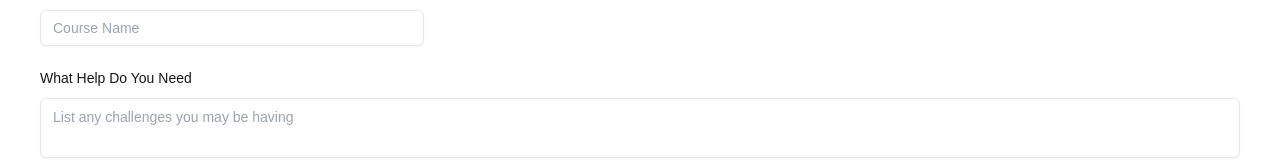
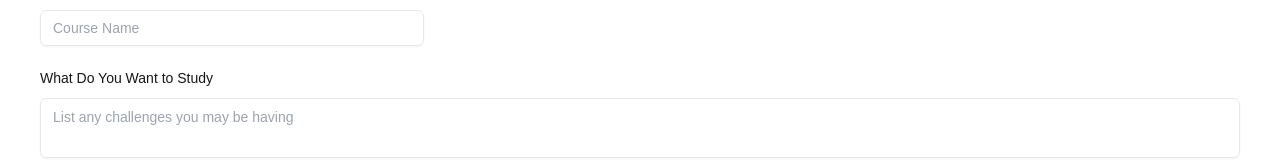
Before and after one commit to toluodunuga23/study-worksheet-app, a Next.js app: page /createForm in a window 1280 px wide. Shown: the part 240-400 px from the top of the page. Built offline with nearby package versions, Linux system fonts and the light colour scheme.

Commit message:
small change on form label

```diff
--- a/app/createForm/page.tsx
+++ b/app/createForm/page.tsx
@@ -170,7 +170,7 @@ const page = () => {
                 name="help"
                 render={({ field }) => (
                   <FormItem>
-                    <FormLabel>What Help Do You Need</FormLabel>
+                    <FormLabel>What Do You Want to Study</FormLabel>
                     <FormControl>
                       <Textarea
                         placeholder="List any challenges you may be having"
```
